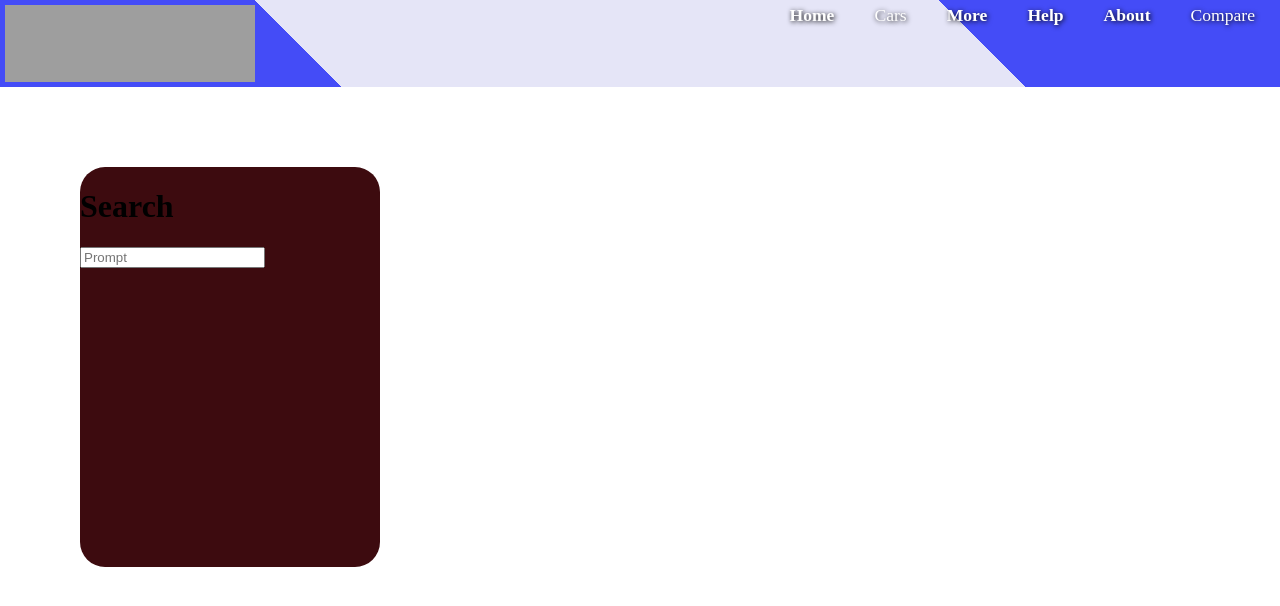
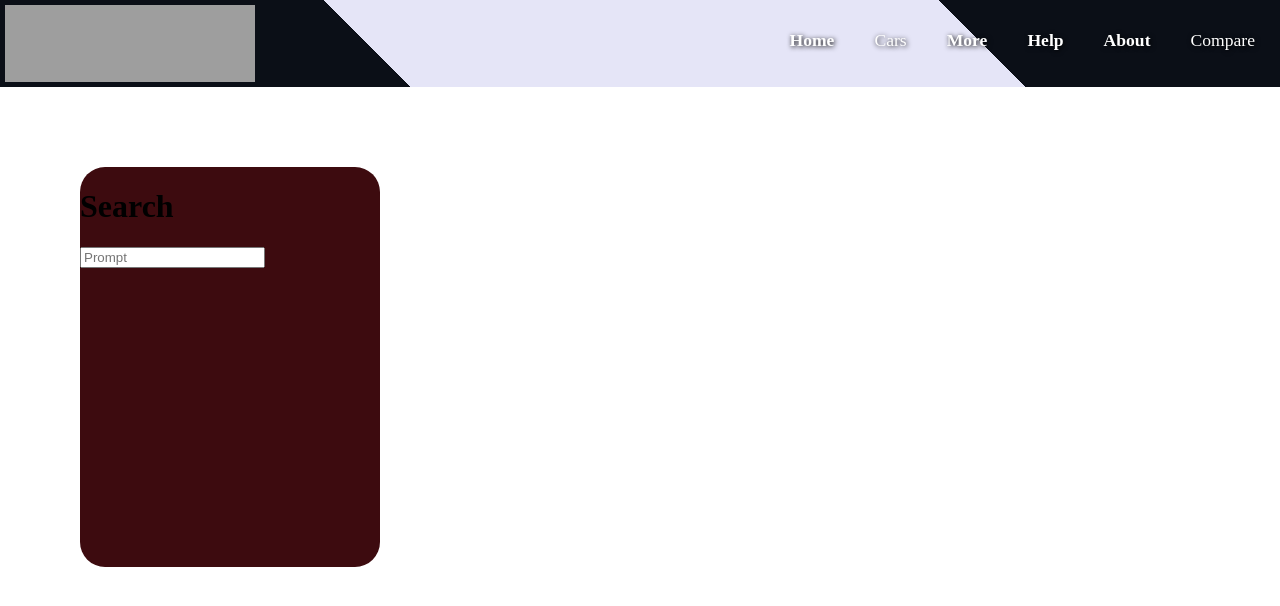
Before and after one commit to T0mas1t0/Engine4You, a React app: page / in a window 1280 px wide. Shown: the top 606 px of the page. Built offline with nearby package versions, Linux system fonts and the light colour scheme; grey boxes are pictures that could not be loaded; the HTML template or start-up script is replaced by a standard one.

Commit message:
alteração nav bar

```diff
--- a/src/components/Nav.jsx
+++ b/src/components/Nav.jsx
@@ -7,7 +7,7 @@ function Nav() {
     return (
         <header>
             <img src={Logo} alt="logoFCT"/>
-            <nav>
+            <nav id="navBar">
                 <NavLink to={"/"}>Home</NavLink>
                 <NavLink to={"/carPage"}>Cars</NavLink>
                 <NavLink to={/*Put uri of page you want*/Empty}>More</NavLink>
--- a/src/index.css
+++ b/src/index.css
@@ -9,6 +9,10 @@
   color: var(--text);
 }
 
+#navBar{
+  margin-top:25px;
+}
+
 body {
   margin: 0;
 }
@@ -16,8 +20,8 @@ body {
 header {
   padding: 5px;
   height: 77px;
-  background: repeating-linear-gradient(45deg, #444cf7 25%, transparent 25%, transparent 75%, #444cf7 75%, #444cf7),
-    repeating-linear-gradient(45deg, #444cf7 25%, #e5e5f7 25%, #e5e5f7 75%, #444cf7 75%, #444cf7);
+  background: repeating-linear-gradient(45deg, #0b0f17 30%, transparent 25%, transparent 75%, #0b0f17 75%, #0b0f17),
+    repeating-linear-gradient(45deg, #0b0f17 25%, #e5e5f7 25%, #e5e5f7 75%, #0b0f17 75%, #0b0f17);
 
   /*background-color: var(--secondary);*/
   display: flex;
```
